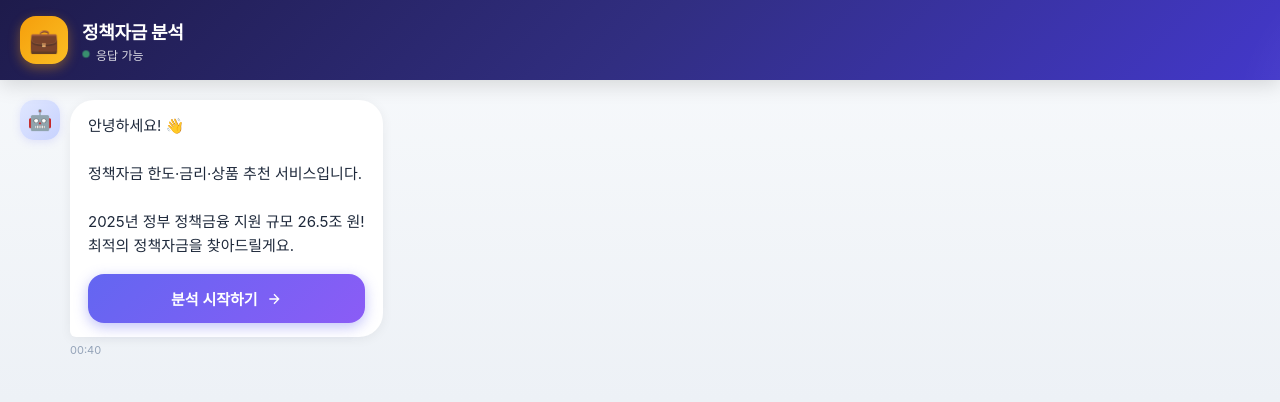
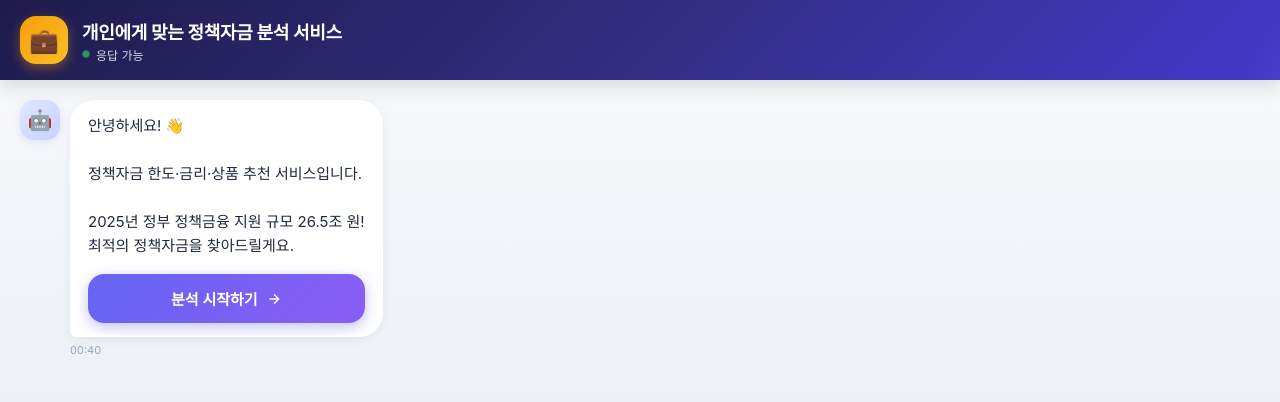
Before and after one commit to toolpeoiden-star/CHATB-OT, a plain HTML site: page index.html in a window 1280 px wide. Drawn offline with Linux system fonts and the light colour scheme; a web font is replaced by a local one.

Commit message:
Update index.html

```diff
--- a/index.html
+++ b/index.html
@@ -1144,7 +1144,7 @@
       <div class="header-content">
         <div class="header-avatar">💼</div>
         <div class="header-info">
-          <h1>정책자금 분석</h1>
+          <h1>개인에게 맞는 정책자금 분석 서비스</h1>
           <span class="header-status">
             <span class="status-dot"></span>
             응답 가능
```
